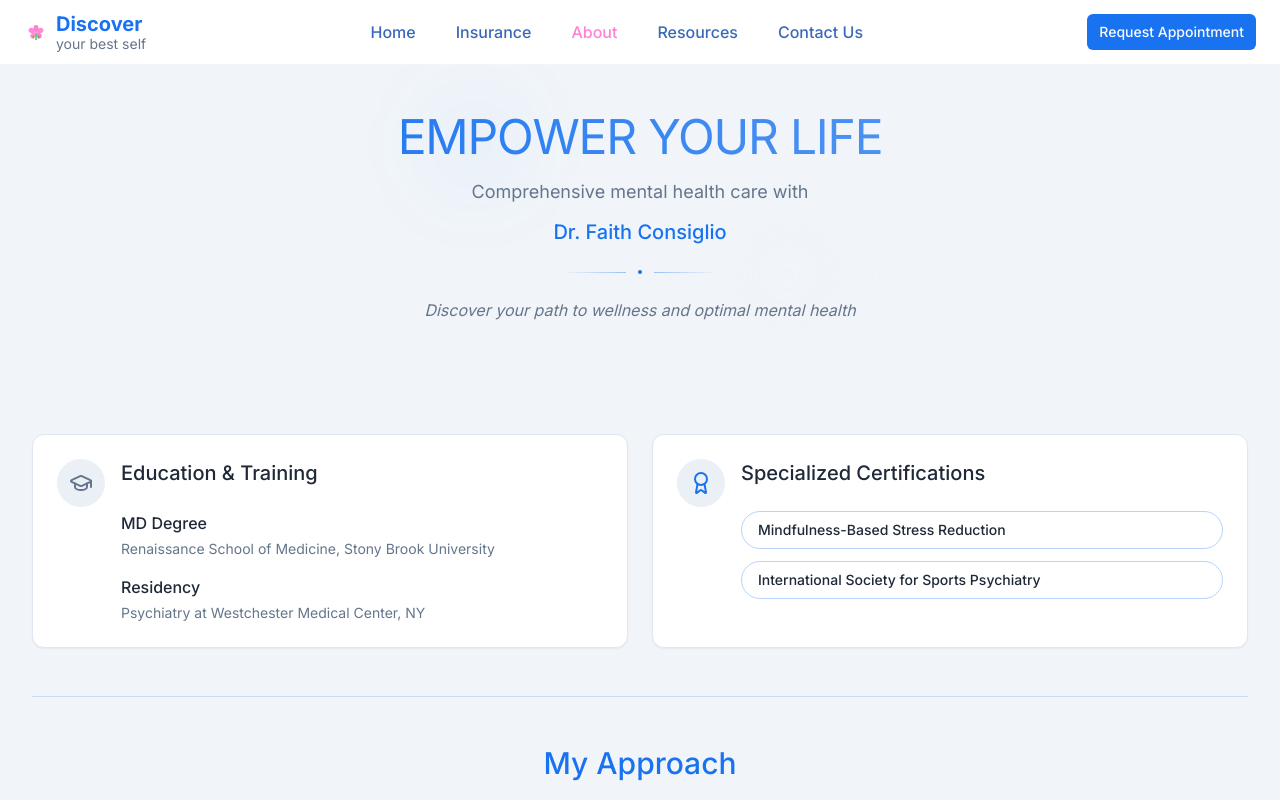
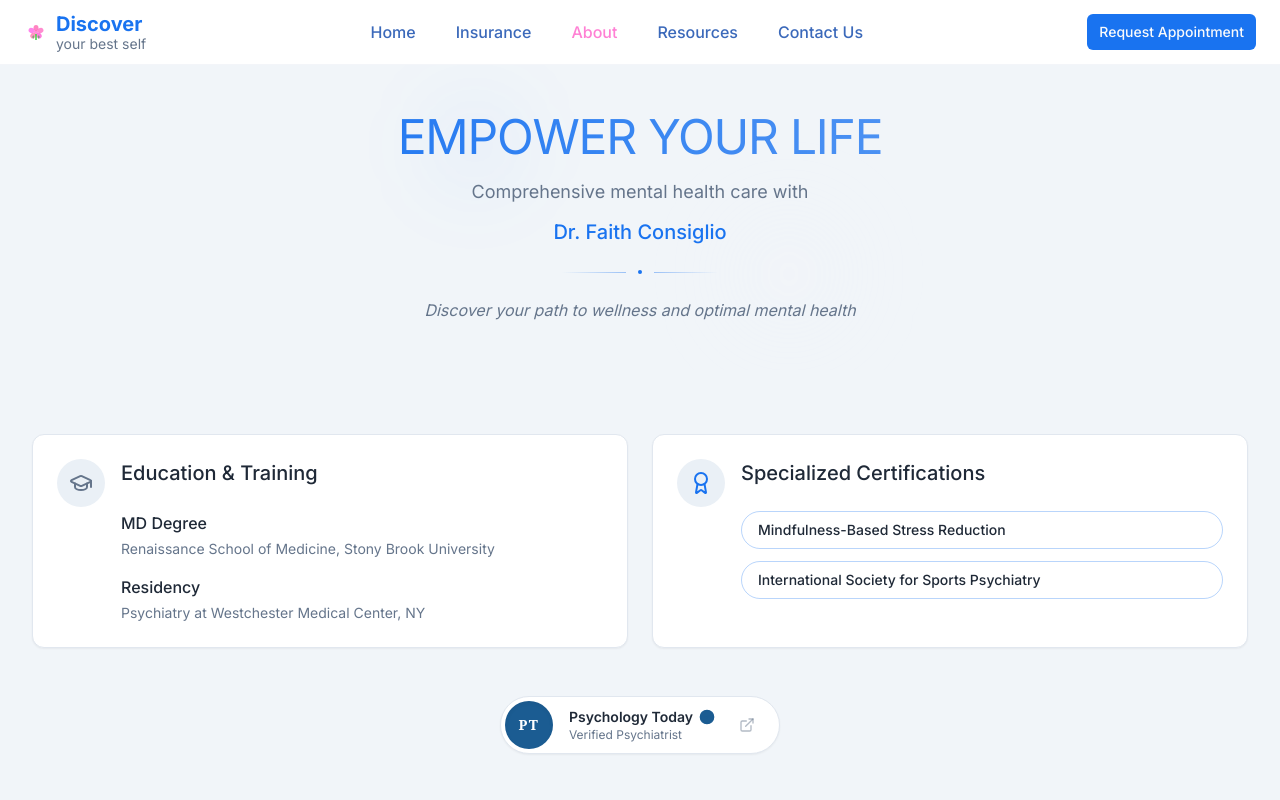
Before and after one commit to pjammula-hi/drfaith-jan16, a React (Vite) app: page /about in a window 1280 px wide. Shown: the top 800 px of the page. Built offline with nearby package versions, Linux system fonts and the light colour scheme; the HTML template or start-up script is replaced by a standard one.

Commit message:
Add creative Psychology Today verified badge to About page

```diff
--- a/src/pages/About.tsx
+++ b/src/pages/About.tsx
@@ -1,7 +1,7 @@
 import { Card, CardContent, CardHeader, CardTitle } from "@/components/ui/card";
 import { Badge } from "@/components/ui/badge";
 import { Separator } from "@/components/ui/separator";
-import { GraduationCap, Award, Heart, Brain } from "lucide-react";
+import { GraduationCap, Award, Heart, Brain, ExternalLink, CheckCircle2 } from "lucide-react";
 
 const About = () => {
   return (
@@ -101,6 +101,28 @@ const About = () => {
           </div>
         </div>
 
+        {/* Psychology Today Verification Badge */}
+        <div className="flex justify-center mb-12">
+          <a
+            href="https://www.psychologytoday.com/us/psychiatrists/faith-consiglio-new-york-ny/998633"
+            target="_blank"
+            rel="noopener noreferrer"
+            className="group relative inline-flex items-center gap-4 bg-card hover:bg-accent/50 p-1 pr-6 rounded-full border border-border shadow-sm hover:shadow-md transition-all duration-300"
+          >
+            <div className="w-12 h-12 rounded-full bg-[#1b5c92] flex items-center justify-center shadow-inner">
+              <span className="text-sm font-serif font-bold text-white tracking-widest">PT</span>
+            </div>
+            <div className="flex flex-col text-left">
+              <div className="flex items-center gap-1.5">
+                <span className="text-sm font-semibold text-foreground">Psychology Today</span>
+                <CheckCircle2 className="w-4 h-4 text-[#1b5c92] fill-current" />
+              </div>
+              <span className="text-xs text-muted-foreground group-hover:text-[#1b5c92] transition-colors">Verified Psychiatrist</span>
+            </div>
+            <ExternalLink className="w-4 h-4 text-muted-foreground/50 group-hover:text-[#1b5c92] ml-2 transition-colors" />
+          </a>
+        </div>
+
         <Separator className="my-12 bg-primary/20" />
 
         {/* My Approach */}
```
